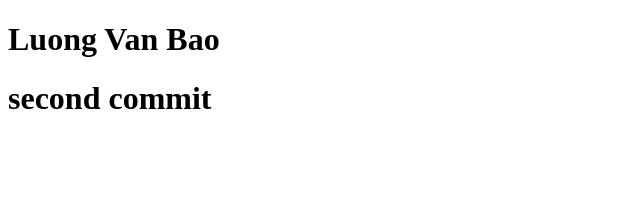
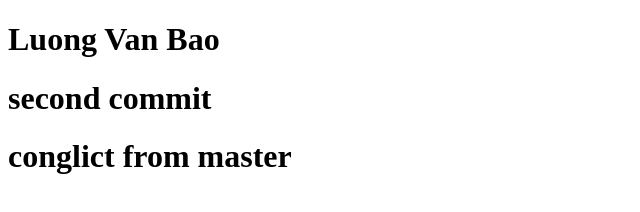
Before and after one commit to LuongVanBao79/Front-end, a plain HTML site: page index.html in a window 1280 px wide. Shown: the whole page, without its empty margins (0-640 px from the left). Drawn offline with Linux system fonts and the light colour scheme.

Commit message:
conflict from master

```diff
--- a/index.html
+++ b/index.html
@@ -8,5 +8,6 @@
 <body>
     <H1>Luong Van Bao</H1>
     <h1>second commit</h1>
+    <h1>conglict from master</h1>
 </body>
 </html>
```
